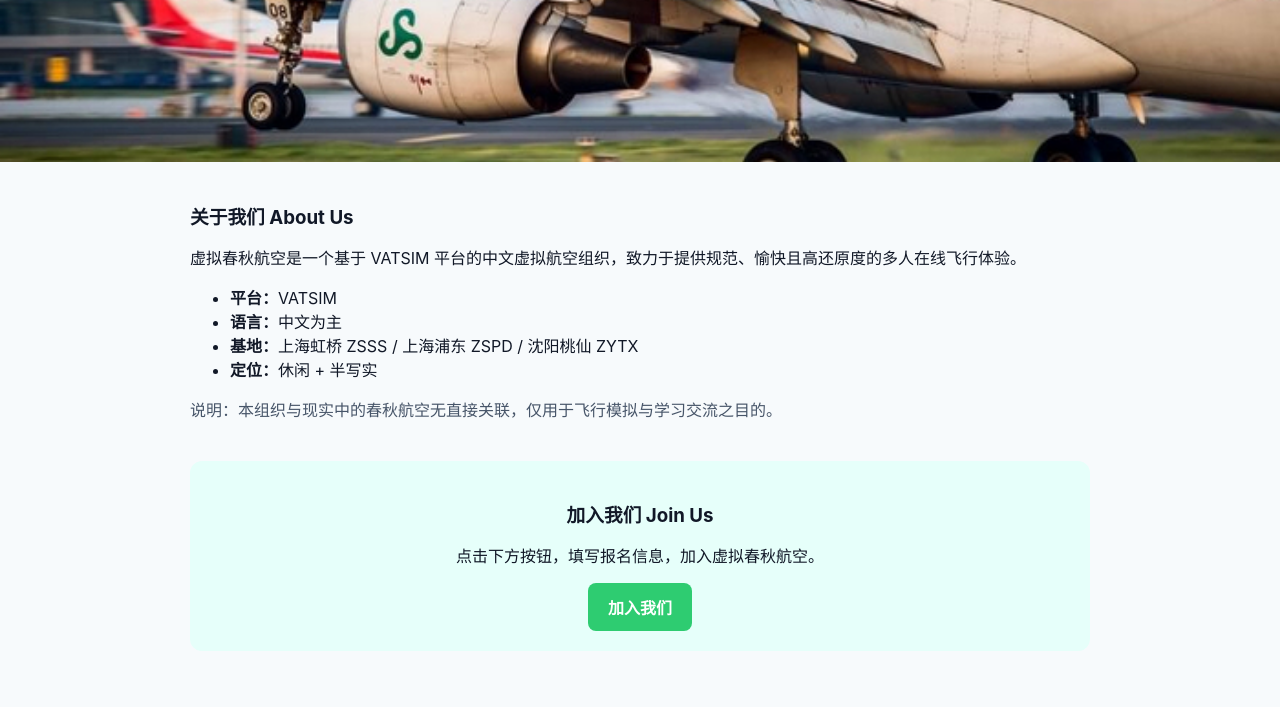
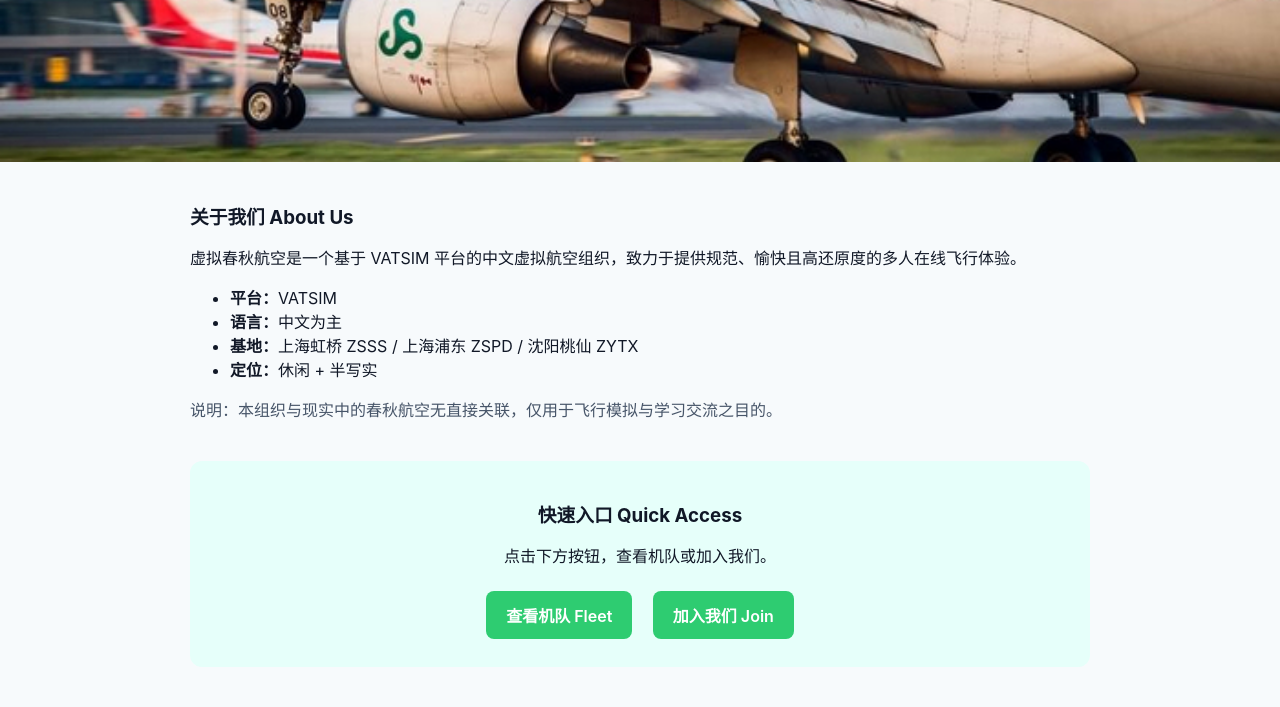
Before and after one commit to CQH1571/VATSIM-, a plain HTML site: page index.html in a window 1280 px wide. Shown: the part 299-1006 px from the top of the page. Drawn offline with Linux system fonts and the light colour scheme.

Commit message:
Update index.html

```diff
--- a/index.html
+++ b/index.html
@@ -78,6 +78,7 @@
       color: #fff;
       text-decoration: none;
       font-weight: 600;
+      margin: 8px;
     }
     .btn:hover {
       opacity: .9;
@@ -89,11 +90,10 @@
 <header>
   <h1>虚拟春秋航空 Virtual Spring Airlines</h1>
   <nav>
-    <a href="#">首页 Home</a>
-    <a href="#">机队 Fleet</a>
-    <a href="#">航线 Routes</a>
-    <a href="#">SOP 文档 SOP</a>
-    <a href="#contact">加入我们 Join</a>
+    <a href="index.html">首页 Home</a>
+    <a href="fleet.html">机队 Fleet</a>
+    <a href="routes.html">航线 Routes</a>
+    <a href="join.html">加入我们 Join</a>
   </nav>
 </header>
 
@@ -116,9 +116,10 @@
   </section>
 
   <section class="contact" id="contact">
-    <h3>加入我们 Join Us</h3>
-    <p>点击下方按钮，填写报名信息，加入虚拟春秋航空。</p>
-    <a class="btn" href="join.html">加入我们</a>
+    <h3>快速入口 Quick Access</h3>
+    <p>点击下方按钮，查看机队或加入我们。</p>
+    <a class="btn" href="fleet.html">查看机队 Fleet</a>
+    <a class="btn" href="join.html">加入我们 Join</a>
   </section>
 </main>
 
```
